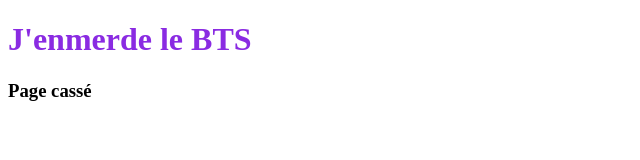
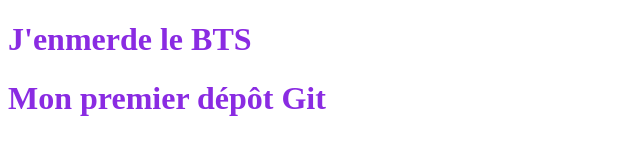
Before and after one commit to Krokmakeu/td-git-perso, a plain HTML site: page index.html in a window 1280 px wide. Shown: the whole page, without its empty margins (0-640 px from the left). Drawn offline with Linux system fonts and the light colour scheme.

Commit message:
Revert "Change le titre (erreur)"
This reverts commit 3d5ef0d13c30f420282b24e285f7bf61e20026f8.

```diff
--- a/index.html
+++ b/index.html
@@ -8,6 +8,6 @@
     <h1>J'enmerde le BTS</h1>
 </head>
 <body>
-    <h3>Page cassé</h3>
+    <h1>Mon premier dépôt Git</h1>
 </body>
 </html>
--- a/style.css
+++ b/style.css
@@ -1,6 +1,3 @@
 h1{
     color: BlueViolet;
 }
-h3{
-    clolor: DarkBlue;
-}
```
